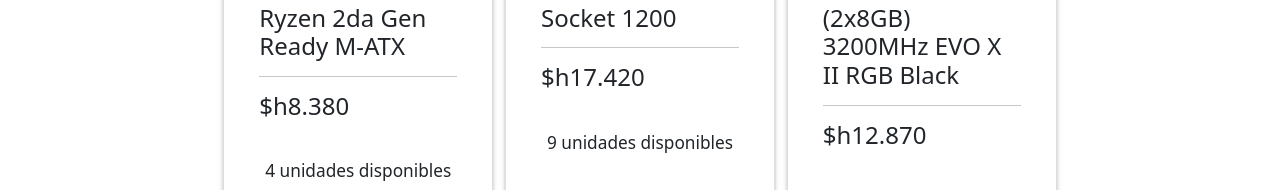
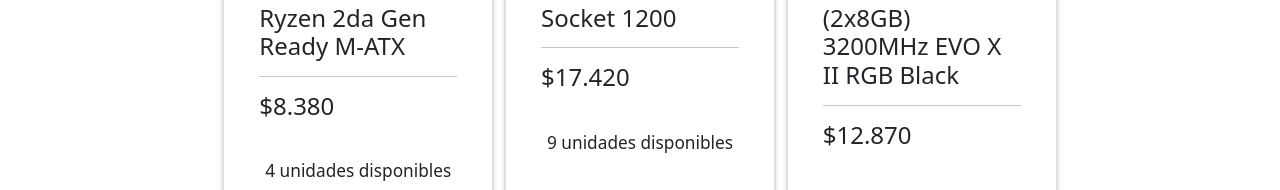
Before and after one commit to FranGLeone/TechnoC, a React (Create React App) app: page / in a window 1280 px wide. Shown: the part 391-581 px from the top of the page. Built offline with nearby package versions, Linux system fonts and the light colour scheme.

Commit message:
Primera entrega proyecto final

```diff
--- a/src/components/Item.js
+++ b/src/components/Item.js
@@ -10,7 +10,7 @@ const Item =({id,name,stock,price,thumbnail}) =>{
                 <div className="CardProductos"><Card.Title>{name}</Card.Title>
                 <hr></hr>
                 </div>
-                <Card.Title>$h{price}</Card.Title>
+                <Card.Title>${price}</Card.Title>
                 <br></br>
                 <Card.Text><h6 className="center">{stock} unidades disponibles</h6></Card.Text>
                  <br></br>
--- a/src/components/ItemDetail.js
+++ b/src/components/ItemDetail.js
@@ -7,12 +7,12 @@ const ItemDetail =({item}) =>{
 
     return(
         <>
-
-
-
+        {
+            item && item.thumbnail
+            ?
             <Container className="DivDetalles">
                 <Row>
-                    <div className="col-lg-5 ImgDetalles"><img src={item.thumbnail}></img></div>
+                    <div className="col-lg-5 ImgDetalles"><img src={item.thumbnail} alt={item.name}></img></div>
                     <div className="col-lg-7 "><p className="Name">{item.name}</p>
                         <hr></hr>
                         <div className="Price">Precio: ${item.price}</div>
@@ -25,15 +25,17 @@ const ItemDetail =({item}) =>{
                             <h6>{item.description}</h6>
                         </div>
                     </div>
-
                 </Row>
             </Container>
+            : <p>Cargando...</p>
+
+
+        }
+
 
 
         </>
     )
 
 }
-
-
 export default ItemDetail;
--- a/src/pages/Home.js
+++ b/src/pages/Home.js
@@ -17,7 +17,6 @@ const Home=()=>{
                 <Route path="/" element={<ItemListContainer/>}/>
                 <Route path="/category/:idCategory" element={<ItemListContainer/>}/>
                 <Route path="/item/:id" element={<ItemDetailContainer/>}/>
-
             </Routes>
             <Footer/>
         </BrowserRouter>
```
Also changed, not shown: src/components/ItemDetailContainer.js (line endings or trailing spaces).
